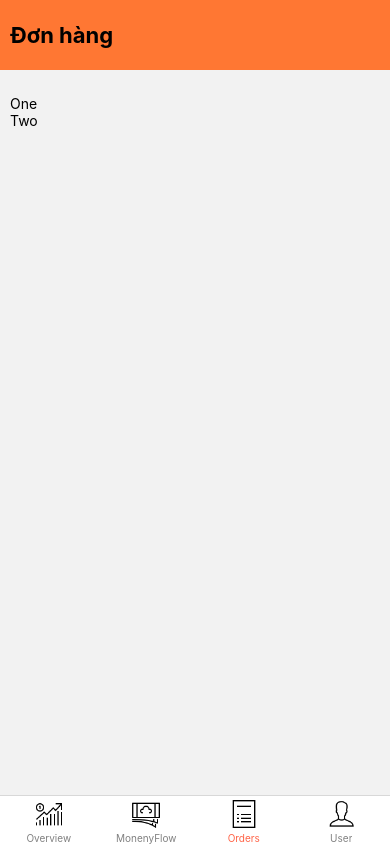
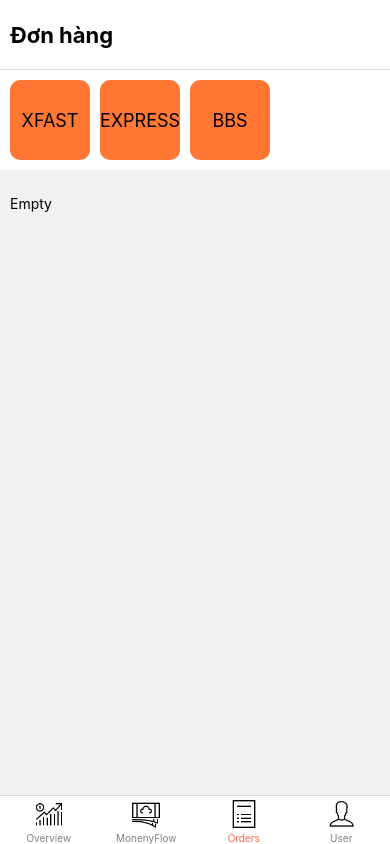
Before and after one commit to HaoHuynh0301/freight-mangement-system, a React Native app in the folder cus_driver_app/: screen /Orders in a window 390 px wide. Built offline with nearby package versions, Linux system fonts and the light colour scheme.

Commit message:
feat[react-native]: create order page UI (2).

```diff
--- a/cus_driver_app/contants/index.js
+++ b/cus_driver_app/contants/index.js
@@ -13,6 +13,7 @@ const bankIcon = require('../assets/bank-icon.png');
 const locationIcon = require('../assets/location-icon.png');
 const keyIcon = require('../assets/key-icon.png');
 const newIcon = require('../assets/new-icon.png');
+const plusIcon = require('../assets/plus-icon.png');
 
 // Font size
 const headerFontSize = 22;
@@ -21,6 +22,7 @@ const impText = 27;
 
 // Color
 const greyColor = '#DCDCDC';
+const orangeColor = '#ff7733';
 
 export {
     keyIcon,
@@ -33,6 +35,7 @@ export {
     headerFontSize,
     appFontSize,
     impText,
+    orangeColor,
     rightArrowIcon,
     orderIcon,
     backIcon,
@@ -41,5 +44,6 @@ export {
     bankIcon,
     locationIcon,
     newIcon,
-    greyColor
+    greyColor,
+    plusIcon
 }
--- a/cus_driver_app/screens/Orders.js
+++ b/cus_driver_app/screens/Orders.js
@@ -4,11 +4,17 @@ import {
     Text,
     StyleSheet,
     SafeAreaView,
-    FlatList
+    FlatList,
+    TouchableOpacity,
+    Image
 } from "react-native";
 import {
     headerFontSize,
-    backIcon
+    backIcon,
+    orangeColor
+    ,greyColor,
+    appFontSize,
+    plusIcon,
 } from '../contants';
 
 class Orders extends Component {
@@ -16,14 +22,14 @@ class Orders extends Component {
         super(props);
         this.state = {
             orders: [
-                {
-                    name: 'One',
-                    id: 1
-                },
-                {
-                    name: 'Two',
-                    id: 2
-                }
+                // {
+                //     name: 'One',
+                //     id: 1
+                // },
+                // {
+                //     name: 'Two',
+                //     id: 2
+                // }
             ],
             selectedData: ''
         }
@@ -56,6 +62,35 @@ class Orders extends Component {
 
         return(
             <View>
+                <View style={styles.addNewOrderWrapper}>
+                    <View style={styles.sizeChooseWrapper}>
+                        <TouchableOpacity
+                            style={styles.chooseDetail}
+                            onPress = {() => {
+
+                            }}
+                        >
+                            <Text style={styles.textSize}>XFAST</Text>
+                        </TouchableOpacity>
+                        <TouchableOpacity
+                            style={styles.chooseDetail}
+                            onPress = {() => {
+
+                            }}
+                        >
+                            <Text style={styles.textSize}>EXPRESS</Text>
+                        </TouchableOpacity>
+                        <TouchableOpacity
+                            style={styles.chooseDetail}
+                            onPress = {() => {
+
+                            }}
+                        >
+                            <Text style={styles.textSize}>BBS</Text>
+                        </TouchableOpacity>
+                    </View>
+
+                </View>
                 <FlatList
                     data = {this.state.orders}
                     showsVerticalScrollIndicator = {false}
@@ -84,14 +119,52 @@ const styles = StyleSheet.create({
         height: 70,
         width: '100%',
         flexDirection: 'row',
-        backgroundColor: '#ff7733',
+        backgroundColor: '#FFF',
         justifyContent: 'flex-start',
-        alignItems: 'center'
+        alignItems: 'center',
+        borderBottomWidth: 0.5,
+        borderBottomColor: greyColor
     },
     userInformationText: {
         fontSize: headerFontSize,
         fontWeight: 'bold',
         marginLeft: 10
+    },
+    addNewOrderWrapper: {
+        flexDirection: 'row',
+        // justifyContent: 'space-between'
+    },
+    sizeChooseWrapper: {
+        flexDirection: 'row',
+        justifyContent: 'flex-start',
+        alignItems: 'center',
+        backgroundColor: '#FFF',
+        width: '100%',
+        height: 100
+    },
+    chooseDetail: {
+        justifyContent: 'center',
+        alignItems: 'center',
+        height: 80,
+        width: 80,
+        backgroundColor: orangeColor,
+        marginLeft: 10,
+        borderRadius: 10
+    },
+    textSize: {
+        fontSize: appFontSize
+    },
+    buttonAddNewOrder: {
+        flexDirection: 'column',
+        justifyContent: 'center',
+        alignItems: 'center',
+        height: 40,
+        width: 40,
+        color: orangeColor
+    },
+    plusIcon: {
+        height: 40,
+        width: 40
     }
 });
 
```
Also changed, not shown: cus_driver_app/assets/plus-icon.png (added).
